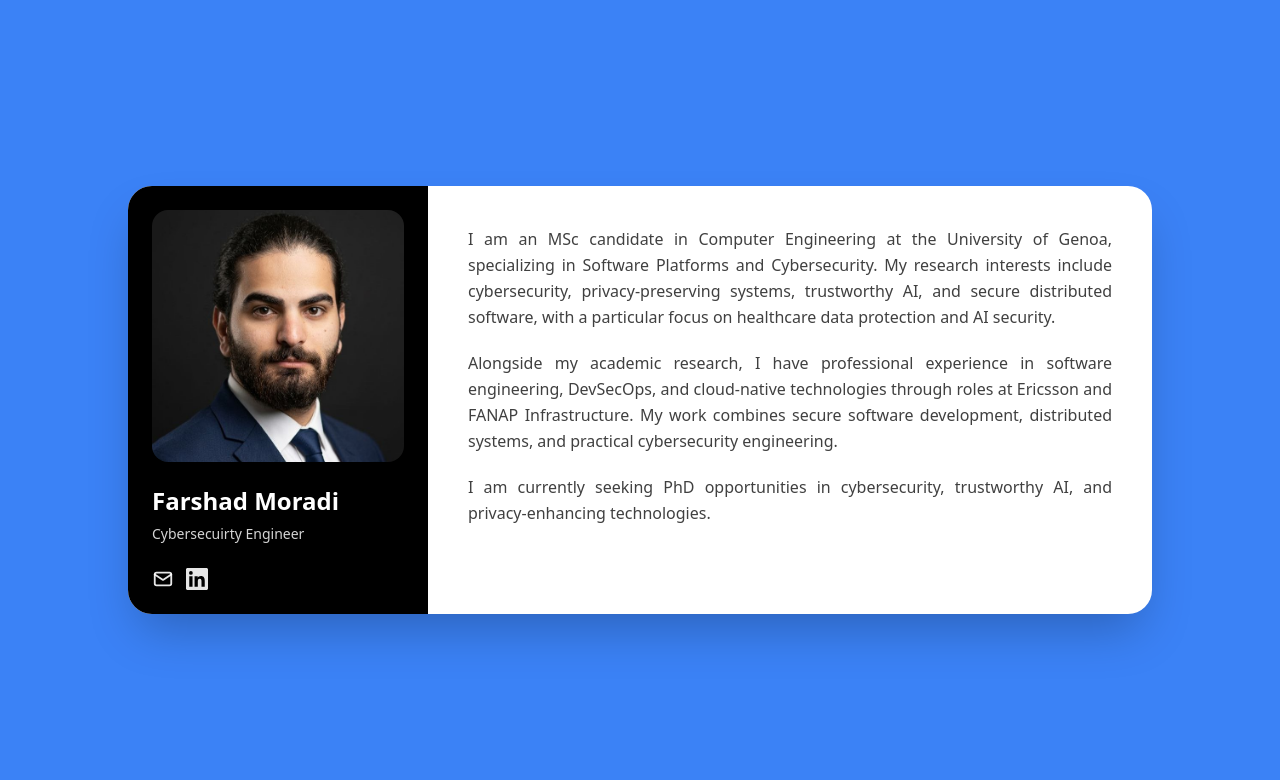
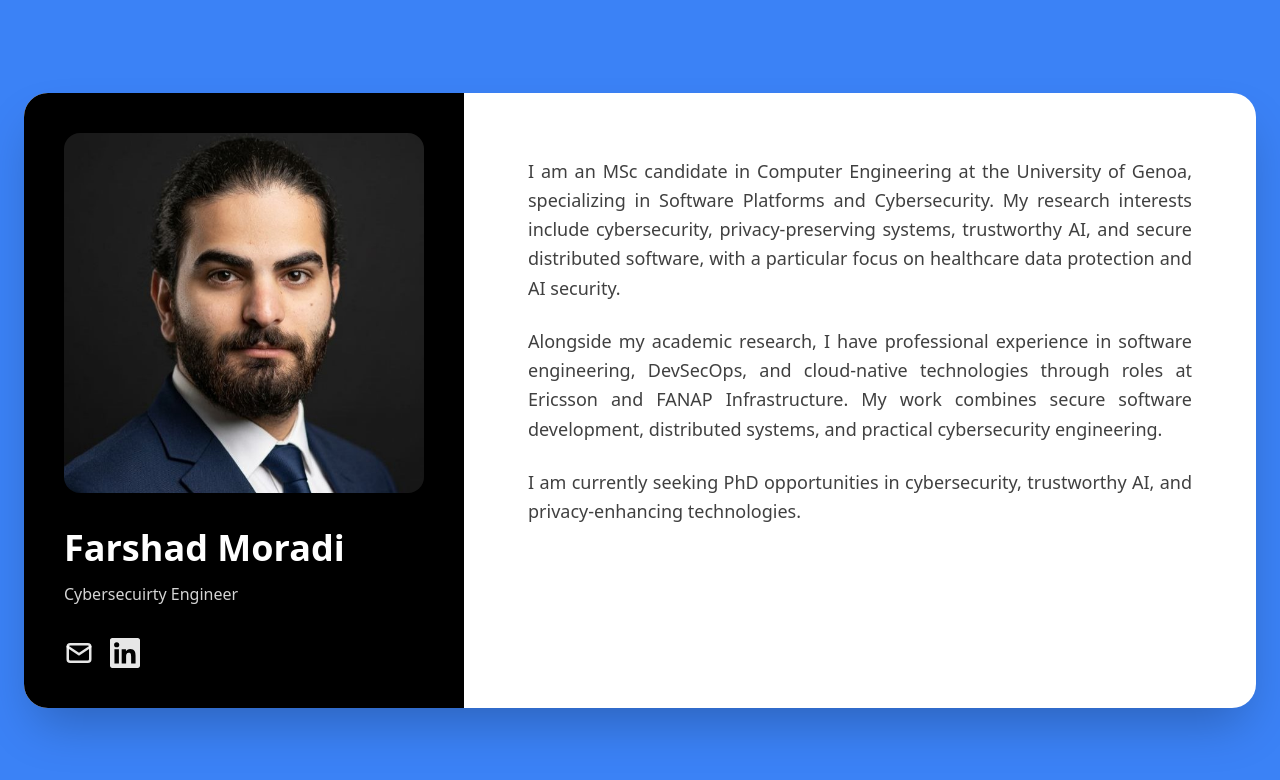
Before and after one commit to Farshadmrd-com/academic_farshadmrd, an Angular app: page / in a window 1280 px wide. Shown: the top 780 px of the page. Built offline with nearby package versions, Linux system fonts and the light colour scheme.

Commit message:
increase the scale of main_section

```diff
--- a/angular.json
+++ b/angular.json
@@ -2,7 +2,8 @@
   "$schema": "./node_modules/@angular/cli/lib/config/schema.json",
   "version": 1,
   "cli": {
-    "packageManager": "npm"
+    "packageManager": "npm",
+    "analytics": false
   },
   "newProjectRoot": "projects",
   "projects": {
--- a/src/app/app.html
+++ b/src/app/app.html
@@ -1,19 +1,19 @@
 <main class="relative min-h-screen overflow-hidden bg-[#3b82f6] flex items-center justify-center p-6">
   <article
-    class="relative z-10 grid w-full max-w-5xl grid-cols-1 md:grid-cols-[300px_1fr] overflow-hidden rounded-3xl bg-white shadow-2xl">
-    <aside class="bg-black text-white p-6 flex flex-col">
+    class="relative z-10 grid w-full max-w-7xl grid-cols-1 md:grid-cols-[440px_1fr] overflow-hidden rounded-3xl bg-white shadow-2xl">
+    <aside class="bg-black text-white p-10 flex flex-col">
       <div class="overflow-hidden rounded-2xl bg-neutral-800 aspect-square">
         <img [src]="photo()" [alt]="name()" class="h-[118%] w-full object-cover" />
       </div>
 
-      <h1 class="mt-6 text-2xl font-bold leading-tight">{{ name() }}
+      <h1 class="mt-8 text-4xl font-bold leading-tight">{{ name() }}
         <!-- ,<br />Ph.D -->
       </h1>
-      <p class="mt-2 text-sm text-neutral-300">{{ title() }}</p>
+      <p class="mt-3 text-base text-neutral-300">{{ title() }}</p>
 
-      <div class="mt-6 flex items-center gap-3">
+      <div class="mt-8 flex items-center gap-4">
         <a [href]="'mailto:' + email()" aria-label="Email" class="text-white/90 hover:text-white transition">
-          <svg xmlns="http://www.w3.org/2000/svg" width="22" height="22" viewBox="0 0 24 24" fill="none"
+          <svg xmlns="http://www.w3.org/2000/svg" width="30" height="30" viewBox="0 0 24 24" fill="none"
             stroke="currentColor" stroke-width="2" stroke-linecap="round" stroke-linejoin="round">
             <rect x="3" y="5" width="18" height="14" rx="2" />
             <path d="m3 7 9 6 9-6" />
@@ -21,7 +21,7 @@
         </a>
         <a [href]="linkedin()" target="_blank" rel="noopener" aria-label="LinkedIn"
           class="text-white/90 hover:text-white transition">
-          <svg xmlns="http://www.w3.org/2000/svg" width="22" height="22" viewBox="0 0 24 24" fill="currentColor">
+          <svg xmlns="http://www.w3.org/2000/svg" width="30" height="30" viewBox="0 0 24 24" fill="currentColor">
             <path
               d="M20.45 20.45h-3.55v-5.57c0-1.33-.02-3.05-1.86-3.05-1.86 0-2.15 1.45-2.15 2.95v5.67H9.34V9h3.41v1.56h.05c.47-.9 1.64-1.86 3.37-1.86 3.6 0 4.27 2.37 4.27 5.45zM5.34 7.43a2.06 2.06 0 1 1 0-4.12 2.06 2.06 0 0 1 0 4.12zM7.12 20.45H3.56V9h3.56zM22.22 0H1.77C.79 0 0 .77 0 1.72v20.56C0 23.23.79 24 1.77 24h20.45c.98 0 1.78-.77 1.78-1.72V1.72C24 .77 23.2 0 22.22 0z" />
           </svg>
@@ -29,7 +29,7 @@
       </div>
     </aside>
 
-    <section class="p-8 md:p-10 text-neutral-700 leading-relaxed space-y-5 text-justify">
+    <section class="p-12 md:p-16 text-lg text-neutral-700 leading-relaxed space-y-6 text-justify">
       <p>
         I am an MSc candidate in Computer Engineering at the University of Genoa, specializing in Software Platforms and
         Cybersecurity. My research interests include cybersecurity, privacy-preserving systems, trustworthy AI, and
```
